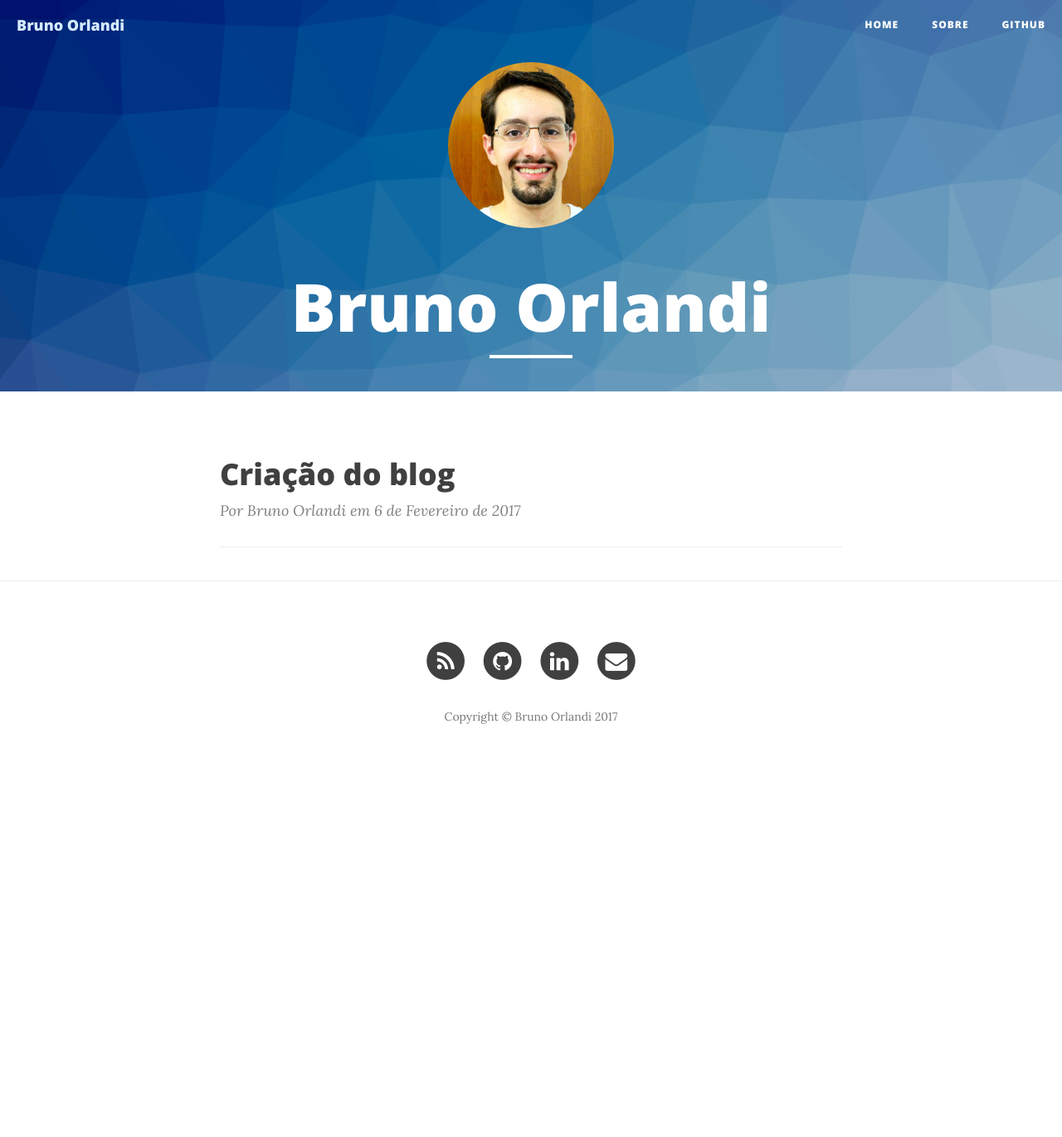
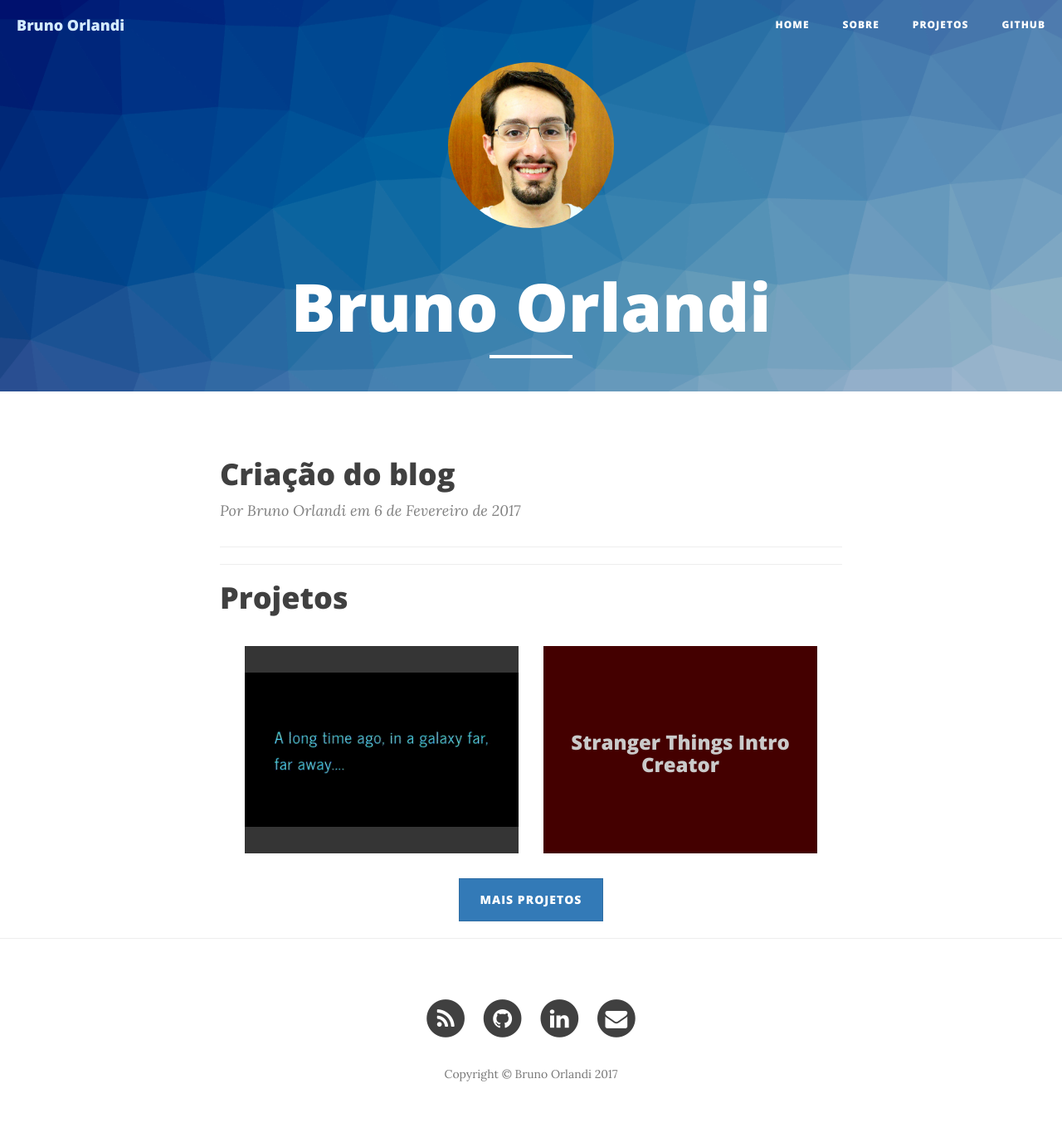
Before and after one commit to BrOrlandi/brorlandi.github.io, a Jekyll site: the page built from index.html, in a window 1280 px wide. Shown: the whole page at 83% size. Built offline with Jekyll 4.4.1, drawn with Linux system fonts in a browser that asks for light colours; nearby versions of some CDN libraries; the list of posts is cut into pages by our own code; before the commit the page ends 940 px from its top, so only the background shows below that.

Commit message:
Projects page

```diff
--- /dev/null
+++ b/_includes/projects.html
@@ -0,0 +1,27 @@
+ <!-- Projects -->
+ <div class="container-fluid">
+{% for project in site.data.projects limit:include.limit %}
+<div class="col-lg-6 col-md-4 col-sm-6 col-xs-12">
+    <div class="hovereffect" onclick="location.href='{{project.link}}';"
+    {% if project.bg-color %}
+        style="background-color: {{project.bg-color}};"
+    {% endif %}
+    >
+        <img class="img-responsive" src="{{project.image}}" alt="">
+    {% unless project.image %}
+         <h3 style="color: {{project.text-color}}">{{project.title}}</h3>
+    {% endunless %}
+        <div class="overlay">
+           <h2>{{project.title}}</h2>
+           <a class="info" href="#">saiba mais</a>
+        </div>
+    </div>
+</div>
+{% endfor %}
+</div>
+
+{% if include.limit %}
+<span class="project-footer">
+    <a href="/projects" class="btn btn-primary">MAIS PROJETOS</a>
+</span>
+{% endif %}
--- a/css/clean-blog.css
+++ b/css/clean-blog.css
@@ -434,6 +434,89 @@
 body {
   webkit-tap-highlight-color: #0057a1;
 }
+.hovereffect {
+  width: 100%;
+  min-height: 250px;
+  height: 100%;
+  float: left;
+  overflow: hidden;
+  position: relative;
+  text-align: center;
+  cursor: default;
+  display: flex;
+  align-items: center;
+  cursor: pointer;
+}
+.hovereffect .overlay {
+  width: 100%;
+  height: 100%;
+  position: absolute;
+  overflow: hidden;
+  top: 0;
+  left: 0;
+  opacity: 0;
+  background-color: rgba(0, 0, 0, 0.5);
+  -webkit-transition: all 0.4s ease-in-out;
+  transition: all 0.4s ease-in-out;
+}
+.hovereffect img {
+  display: block;
+  position: relative;
+  -webkit-transition: all .4s linear;
+  transition: all .4s linear;
+}
+.hovereffect h2 {
+  text-transform: uppercase;
+  color: #fff;
+  text-align: center;
+  position: relative;
+  font-size: 17px;
+  background: rgba(0, 0, 0, 0.6);
+  -webkit-transform: translatey(-100px);
+  -ms-transform: translatey(-100px);
+  transform: translatey(-100px);
+  -webkit-transition: all 0.2s ease-in-out;
+  transition: all 0.2s ease-in-out;
+  padding: 10px;
+}
+.hovereffect a.info {
+  text-decoration: none;
+  display: inline-block;
+  text-transform: uppercase;
+  color: #fff;
+  border: 1px solid #fff;
+  background-color: transparent;
+  opacity: 0;
+  filter: alpha(opacity=0);
+  -webkit-transition: all 0.2s ease-in-out;
+  transition: all 0.2s ease-in-out;
+  margin: 50px 0 0;
+  padding: 7px 14px;
+}
+.hovereffect a.info:hover {
+  box-shadow: 0 0 5px #fff;
+}
+.hovereffect:hover img {
+  -ms-transform: scale(1.2);
+  -webkit-transform: scale(1.2);
+  transform: scale(1.2);
+}
+.hovereffect:hover .overlay {
+  opacity: 1;
+  filter: alpha(opacity=100);
+}
+.hovereffect:hover h2,
+.hovereffect:hover a.info {
+  opacity: 1;
+  filter: alpha(opacity=100);
+  -ms-transform: translatey(0);
+  -webkit-transform: translatey(0);
+  transform: translatey(0);
+}
+.hovereffect:hover a.info {
+  -webkit-transition-delay: .2s;
+  transition-delay: .2s;
+}
 img.center {
   margin-right: auto;
   margin-left: auto;
@@ -452,3 +535,10 @@
     margin: 50px auto;
   }
 }
+.project-footer {
+  display: flex;
+  justify-content: center;
+}
+.project-footer a {
+  margin-top: 30px;
+}
--- a/index.html
+++ b/index.html
@@ -35,3 +35,9 @@
     {% endif %}
 </ul>
 {% endif %}
+
+<hr/>
+
+<h1>Projetos</h1>
+<br/>
+{% include projects.html limit=4 %}
```
Also changed, not shown: _data/projects.yml (added, +9 -0 lines), less/bruno.less (added, +29 -0 lines), less/clean-blog.less (+2 -21 lines), less/hovereffect.less (added, +91 -0 lines), projects.html (added, +9 -0 lines), css/clean-blog.min.css, img/projectsbg.jpg (added), img/starwars.gif (added).
